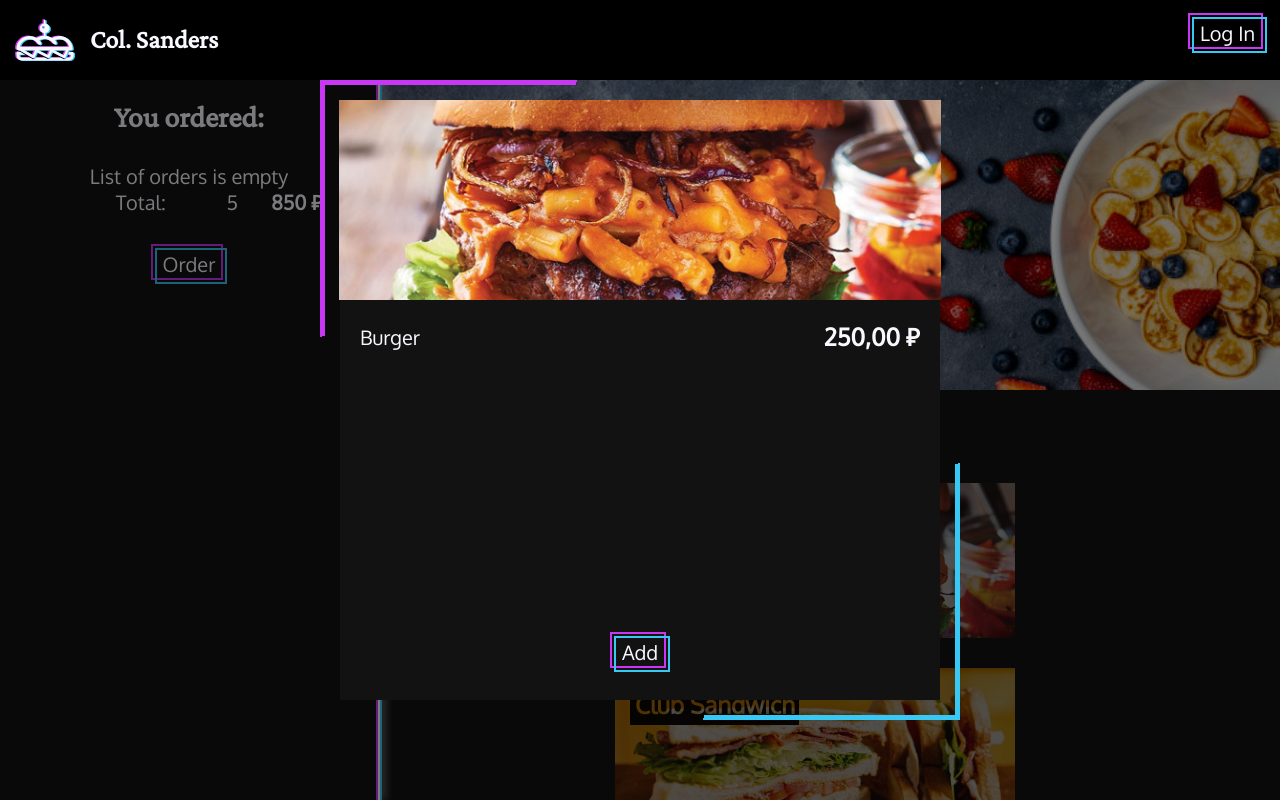
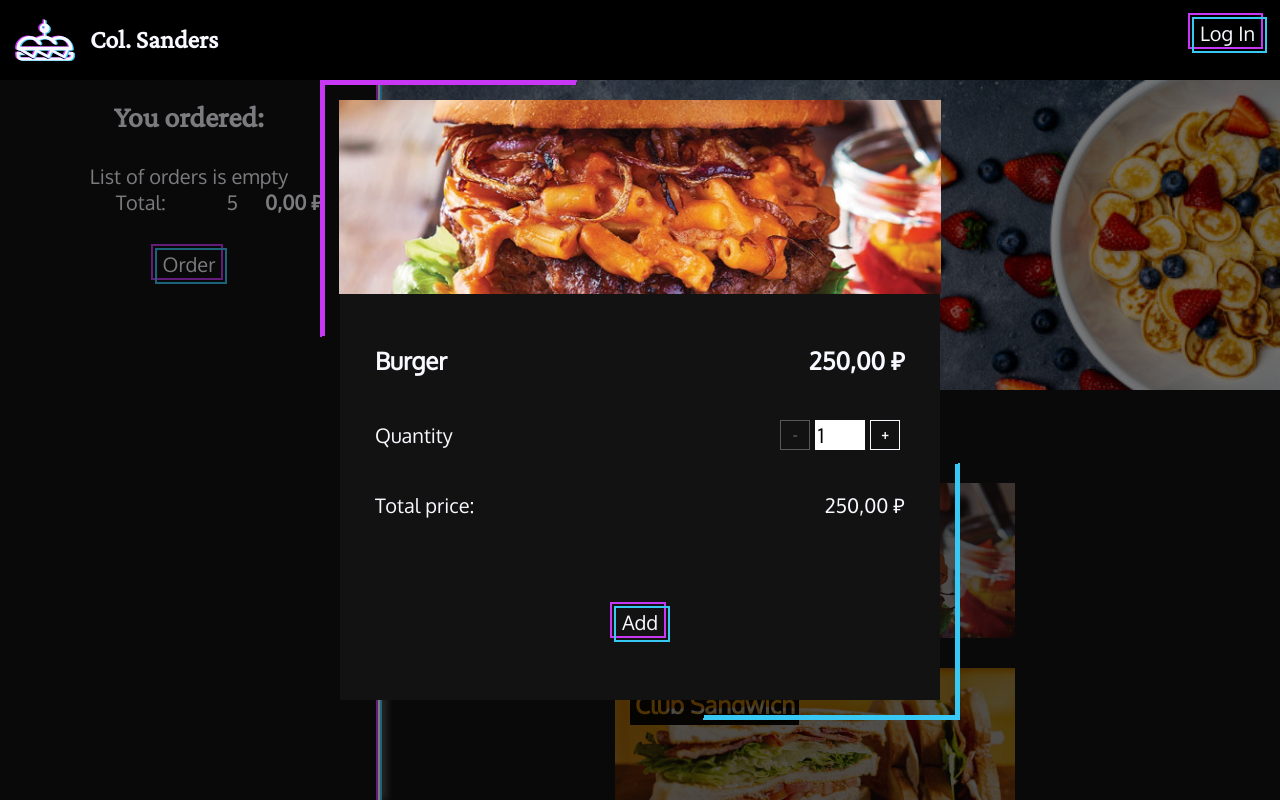
Before and after one commit to Mullla/glo_react_sanders, a React (Create React App) app: page / in a window 1280 px wide. Both pictures are taken after a click on the item "Burger". Shown: the top 800 px of the page. Built offline with nearby package versions, Linux system fonts and the light colour scheme.

Commit message:
added CountItem, useCount hook, file with secondary functions, changed styles in ModalItem

```diff
--- a/src/Components/Btn/Btn.js
+++ b/src/Components/Btn/Btn.js
@@ -10,9 +10,10 @@ export const Btn = styled.button`
   transition: all 0.3s ease-in-out;
   margin-bottom: 25px;
   margin-top: auto;
+  align-self: center;
   ::before {
     content: '';
-    border: 2px solid #C838F4;
+    border: 2px solid #c838f4;
     top: -2px;
     left: -2px;
     width: 100%;
@@ -31,7 +32,8 @@ export const Btn = styled.button`
 
   :hover {
     transform: scale(1.1);
-    ::before, ::after {
+    ::before,
+    ::after {
       opacity: 0.4;
     }
   }
--- /dev/null
+++ b/src/Components/Functions/secondaryFunctions.js
@@ -0,0 +1,7 @@
+export const formatCurrency = (value) =>
+  value.toLocaleString('ru-RU', {
+    style: 'currency',
+    currency: 'RUB',
+  });
+
+export const countItemsPrice = (order) => order.price * order.count;
--- /dev/null
+++ b/src/Components/Hooks/useCount.js
@@ -0,0 +1,11 @@
+import { useState } from 'react';
+
+export function useCount() {
+  // начинаем с 1, чтобы отображался минимум 1 товар
+  const [count, setCount] = useState(1);
+
+  // при вызове обработчик смены состояния из инпута
+  const handlerChange = (e) => setCount(e.target.value);
+
+  return { count, setCount, handlerChange };
+}
--- /dev/null
+++ b/src/Components/Modal/CountItem.js
@@ -0,0 +1,70 @@
+import React from 'react';
+import styled from 'styled-components';
+
+const CountWrapper = styled.div`
+  display: flex;
+  justify-content: space-between;
+  margin-bottom: auto;
+  align-items: center;
+
+  div {
+    display: flex;
+    align-items: center;
+  }
+`;
+
+const CountInput = styled.input`
+  width: 50px;
+  font-size: 20px;
+  height: 30px;
+  border: none;
+  padding: 3px;
+`;
+
+const CountBtn = styled.button`
+  width: 30px;
+  height: 30px;
+  background-color: transparent;
+  font-weight: bold;
+  color: ghostwhite;
+  border: 1px solid ghostwhite;
+  margin: 0 5px;
+
+  :disabled {
+    opacity: 0.3;
+    &:hover {
+      box-shadow: none;
+    }
+  }
+
+  &:hover {
+    box-shadow: -1px -1px 0 1px #121212, -2px -2px 0 2px #c838f4,
+      1px 1px 0 1px #121212, 2px 2px 0 2px #38c8f4;
+  }
+  &:active {
+    box-shadow: inset -2px -2px 0 0 #38c8f4, inset 2px 2px 0 0 #c838f4;
+  }
+`;
+
+export function CountItem({ count, setCount, handlerChange }) {
+  return (
+    <CountWrapper>
+      <span>Quantity</span>
+      <div>
+        <CountBtn disabled={count <= 1} onClick={() => setCount(count - 1)}>
+          -
+        </CountBtn>
+        <CountInput
+          type="number"
+          min="1"
+          max="100"
+          value={count < 1 ? 1 : count}
+          onChange={handlerChange}
+        />
+        <CountBtn disabled={count >= 100} onClick={() => setCount(count + 1)}>
+          +
+        </CountBtn>
+      </div>
+    </CountWrapper>
+  );
+}
--- a/src/Components/Modal/ModalItem.js
+++ b/src/Components/Modal/ModalItem.js
@@ -1,6 +1,10 @@
 import React from 'react';
 import styled from 'styled-components';
 import { Btn } from '../Btn/Btn';
+import { CountItem } from '../Modal/CountItem';
+import { useCount } from '../Hooks/useCount';
+import { formatCurrency } from '../Functions/secondaryFunctions';
+import { countItemsPrice } from '../Functions/secondaryFunctions';
 
 const Overlay = styled.div`
   position: fixed;
@@ -24,14 +28,22 @@ const Modal = styled.div`
   align-items: center;
 
   border: 5px solid transparent;
-  border-image: linear-gradient(to right bottom, #C838F4 0%, #C838F4 20%, transparent 20%, transparent 80%, #38c8f4 80%, #38c8f4 100%);
+  border-image: linear-gradient(
+    to right bottom,
+    #c838f4 0%,
+    #c838f4 20%,
+    transparent 20%,
+    transparent 80%,
+    #38c8f4 80%,
+    #38c8f4 100%
+  );
   border-image-slice: 1;
   border-image-outset: 20px;
 `;
 
 const Banner = styled.div`
   height: 200px;
-  background-image: url(${ ({ img }) => img});
+  background-image: url(${({ img }) => img});
   background-size: cover;
   background-position: center;
   margin: -5px;
@@ -39,35 +51,56 @@ const Banner = styled.div`
   width: 102%;
 `;
 
-const Info = styled.section`
+const Content = styled.section`
+  display: flex;
+  flex-direction: column;
+  justify-content: space-between;
+  height: calc(100% - 200px);
+  padding: 30px;
   width: 100%;
+`;
+
+const ItemInfo = styled.div`
   display: flex;
   justify-content: space-between;
   align-items: center;
+  margin-bottom: auto;
 `;
 
 const Name = styled.p`
-  margin: 0 15px;
-`;
-
-const Price = styled.p`
-  margin: 0 15px;
+  ${'' /* margin: 0 15px; */}
   font-weight: bold;
   font-size: 24px;
 `;
 
+const Price = styled.p`
+  ${'' /* margin: 0 15px; */}
+  font-weight: bold;
+  font-size: 24px;
+`;
+
+const TotalPriceItem = styled.div`
+  display: flex;
+  justify-content: space-between;
+  margin-bottom: auto;
+`;
+
 export const ModalItem = ({ openItem, setOpenItem, orders, setOrders }) => {
+  // подключаю хук, у которого есть состояние, функция: которая обрабатывает состояние и обработчик onChange
+  const counter = useCount();
 
-  const closeModal = e => {
+  const closeModal = (e) => {
     // если клик вне модалки т.е. по оверлею, то передаем null в setOpenItem, так окно закроется, потому что openItem будет null
-    if(e.target.id === 'overlay') {
+    if (e.target.id === 'overlay') {
       setOpenItem(null);
     }
-  }
+  };
 
   const order = {
     // сохраняем все свойства openItem
-    ...openItem
+    ...openItem,
+    // берется значение из хука useCount
+    count: counter.count,
   };
 
   const addToOrder = () => {
@@ -75,22 +108,26 @@ export const ModalItem = ({ openItem, setOpenItem, orders, setOrders }) => {
     setOrders([...orders, order]);
     // чтобы закрылось модальное окно
     setOpenItem(null);
-  }
-
+  };
 
   return (
     <Overlay id="overlay" onClick={closeModal}>
-
       <Modal>
         {/* сюда передается пропс, в стилях он же, поэтому в стилях он деструктурируется и возвращается только img с помощью стрелочной функции */}
-        <Banner img={openItem.img}/>
-        <Info>
-          <Name>{openItem.name}</Name>
-          <Price>{openItem.price.toLocaleString('ru-RU', {style: 'currency', currency: 'RUB'})}</Price>
-        </Info>
-        <Btn onClick={addToOrder}>Add</Btn>
+        <Banner img={openItem.img} />
+        <Content>
+          <ItemInfo>
+            <Name>{openItem.name}</Name>
+            <Price>{formatCurrency(openItem.price)}</Price>
+          </ItemInfo>
+          <CountItem {...counter} />
+          <TotalPriceItem>
+            <span>Total price: </span>
+            <span>{formatCurrency(countItemsPrice(order))}</span>
+          </TotalPriceItem>
+          <Btn onClick={addToOrder}>Add</Btn>
+        </Content>
       </Modal>
-
     </Overlay>
-  )
+  );
 };
--- a/src/Components/Order/Order.js
+++ b/src/Components/Order/Order.js
@@ -2,6 +2,8 @@ import React from 'react';
 import styled from 'styled-components';
 import { Btn } from '../Btn/Btn';
 import { OrderListItem } from './OrderListItem';
+import { countItemsPrice } from '../Functions/secondaryFunctions';
+import { formatCurrency } from '../Functions/secondaryFunctions';
 
 const OrderStyled = styled.aside`
   display: flex;
@@ -14,10 +16,8 @@ const OrderStyled = styled.aside`
   min-width: 380px;
   height: calc(100% - 80px);
   z-index: 2;
-  box-shadow:
-    inset -2px 0 0 0 #C838F4,
-    2px 0 0 0 #38c8f4,
-    7px 0 7px rgba(248,248,255, .25);
+  box-shadow: inset -2px 0 0 0 #c838f4, 2px 0 0 0 #38c8f4,
+    7px 0 7px rgba(248, 248, 255, 0.25);
   padding: 20px;
 `;
 
@@ -36,7 +36,7 @@ const OrderList = styled.ul``;
 const Total = styled.div`
   display: flex;
   margin: 0 35px 30px;
-  & span:first-child{
+  & span:first-child {
     flex-grow: 1;
   }
 `;
@@ -53,22 +53,32 @@ const EmptyList = styled.p`
 `;
 
 export const Order = ({ orders }) => {
+  // функция перебора всех элементов, чтобы посчитать стоимость
+  const total = orders.reduce(
+    (result, order) => countItemsPrice(order) + result,
+    0
+  );
+
   return (
     <OrderStyled>
       <OrderTitle>You ordered: </OrderTitle>
 
       <OrderContent>
-      {/* проверяем есть ли заказы в списке заказов, если да, то отображаются компоненты, если нет, то надпись, что списко заказов пуст */}
-        {orders.length ?
+        {/* проверяем есть ли заказы в списке заказов, если да, то отображаются компоненты, если нет, то надпись, что списко заказов пуст */}
+        {orders.length ? (
           <OrderList>
-            { orders.map(order => <OrderListItem order={order} key={order.id}/>) }
-          </OrderList> :
-        <EmptyList>List of orders is empty</EmptyList>}
+            {orders.map((order) => (
+              <OrderListItem order={order} key={order.id} />
+            ))}
+          </OrderList>
+        ) : (
+          <EmptyList>List of orders is empty</EmptyList>
+        )}
 
         <Total>
           <span>Total:</span>
           <span>5</span>
-          <TotalPrice>850 ₽</TotalPrice>
+          <TotalPrice>{formatCurrency(total)}</TotalPrice>
         </Total>
 
         <Btn>Order</Btn>
--- a/src/Components/Order/OrderListItem.js
+++ b/src/Components/Order/OrderListItem.js
@@ -1,6 +1,8 @@
 import React from 'react';
 import styled from 'styled-components';
 import trashImage from './../../img/trash.svg';
+import { formatCurrency } from '../Functions/secondaryFunctions';
+import { countItemsPrice } from '../Functions/secondaryFunctions';
 
 const OrderItemStyled = styled.li`
   display: flex;
@@ -30,9 +32,8 @@ const ItemPrice = styled.span`
 export const OrderListItem = ({ order }) => (
   <OrderItemStyled>
     <ItemName>{order.name}</ItemName>
-    <span>11</span>
-    <ItemPrice>{order.price.toLocaleString('ru-RU',
-                { style: 'currency', currency: 'RUB'})}</ItemPrice>
+    <span>{order.count}</span>
+    <ItemPrice>{formatCurrency(countItemsPrice(order))}</ItemPrice>
     <DeleteBtn />
   </OrderItemStyled>
 );
--- a/src/Components/Style/GlobalStyle.js
+++ b/src/Components/Style/GlobalStyle.js
@@ -40,4 +40,18 @@ export const GlobalStyle = createGlobalStyle`
     font-family: inherit;
   }
 
+  input[type='number']::-webkit-outer-spin-button,
+  input[type='number']::-webkit-inner-spin-button {
+    -webkit-appearance: none;
+}
+
+  input[type='number'],
+  input[type='number']:hover,
+  input[type='number']:focus {
+      appearance: none;
+      -moz-appearance: textfield;
+  }
+
+
+
 `;
```
